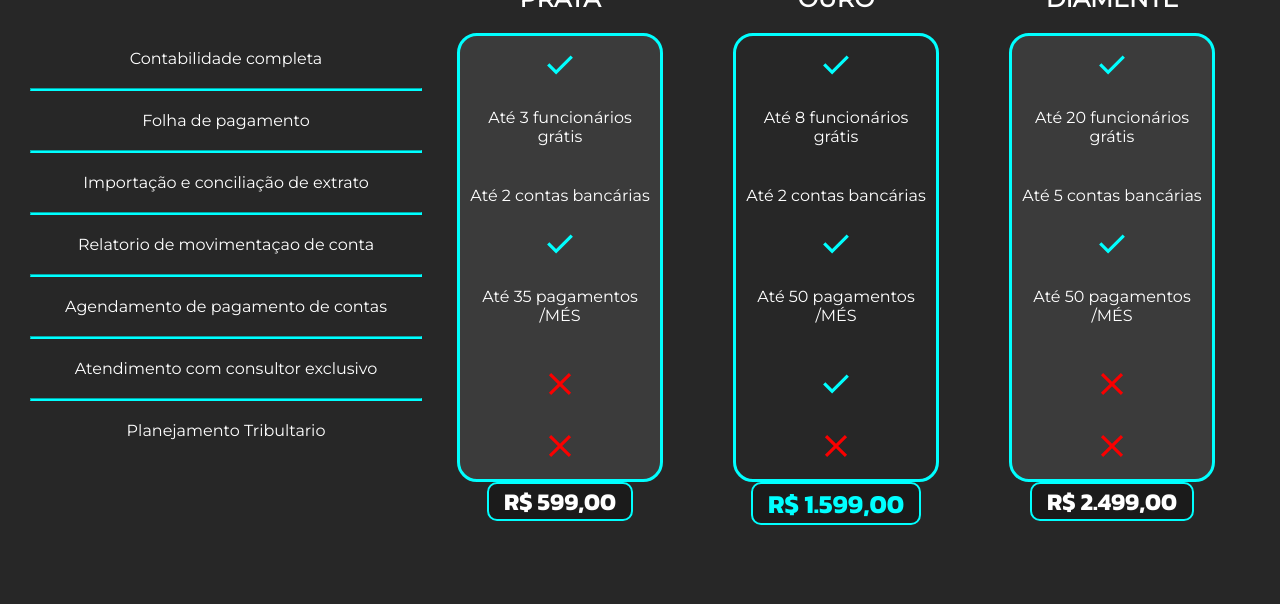
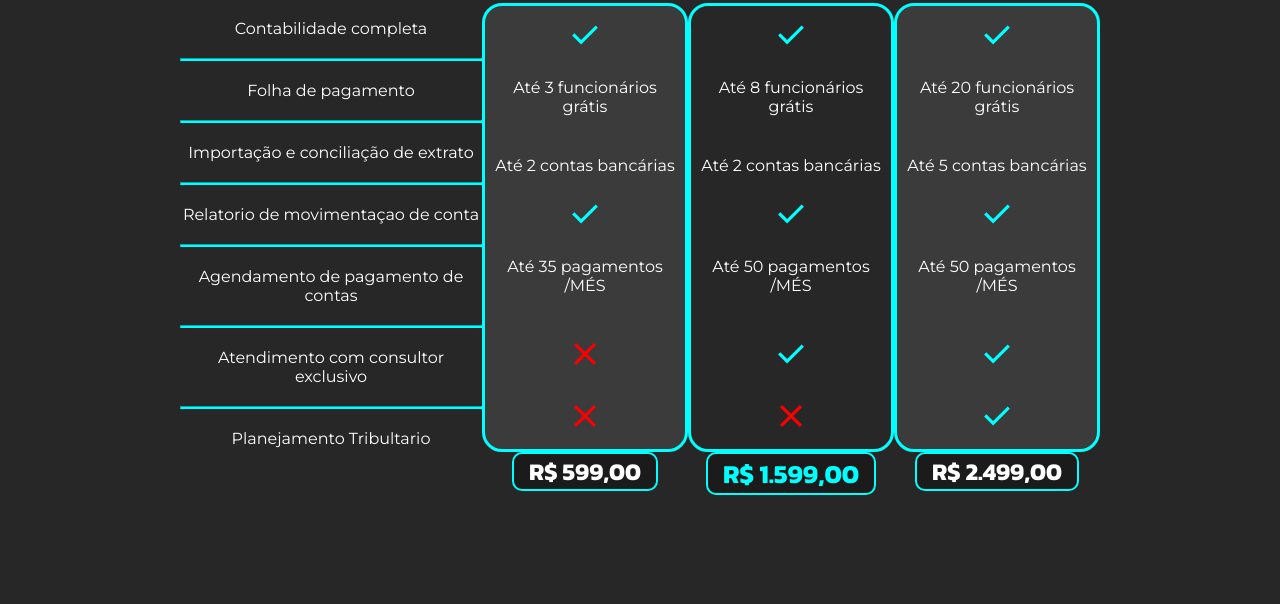
Before and after one commit to wdavyviana/cortez-ibiapina, a plain HTML site: page index.html in a window 1280 px wide. Shown: the part 196-800 px from the top of the page. Drawn offline with Linux system fonts and the light colour scheme.

Commit message:
atualizaçao de proporcoes

```diff
--- a/index.html
+++ b/index.html
@@ -88,9 +88,9 @@
 
                         <p class="espacocard">Até 50 pagamentos /MÉS</p>
 
-                        <img class="espacocard" src="img/close.svg" alt=""><br>
+                        <img class="espacocard" src="img/done.svg" alt=""><br>
 
-                        <img src="img/close.svg" alt="">
+                        <img src="img/done.svg" alt="">
                     </div>
 
                     <input class="button" type="button" value="R$ 2.499,00">
--- a/style.css
+++ b/style.css
@@ -24,6 +24,8 @@ body h1{
 }
 #planos{
     margin: 30px;
+    max-width: 920px;
+    margin: 0 auto;
 }
 #planos h1{
     color: aqua;
@@ -69,10 +71,10 @@ body h1{
     margin-right: 10px;
     border-radius: 20px;
     border: 3px solid aqua;
-    margin: 0 auto;
     align-items: center;
     padding: 10px;
     color: #ffff;
+    margin: 0 auto;
     background-color: #3b3b3b;
     max-width: 180px;
 }
```
